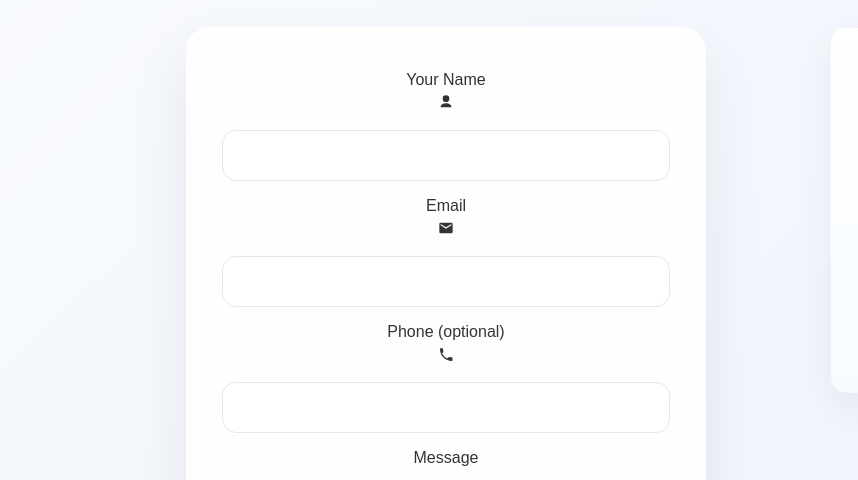
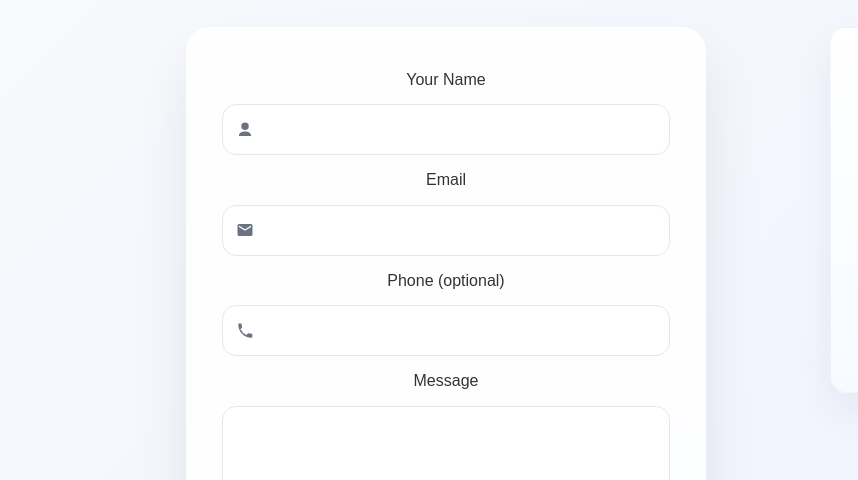
Before and after one commit to azmat88-lhr/SoftNex, a website: page docs/contact.html in a window 1280 px wide. Shown: the part 231-711 px from the top of the page, 0-858 px from the left. Drawn offline with Linux system fonts and the light colour scheme.

Commit message:
add symbol inside the input tags using svg in css
it is now more beautiful

```diff
--- a/docs/index.css
+++ b/docs/index.css
@@ -253,7 +253,17 @@ section h2 {
 }
 
 /* Inputs */
-.contact input,
+.contact input {
+  width: 100%;
+  padding: 16px 18px 16px 48px;
+  margin: 12px 0;
+  border-radius: 14px;
+  border: 1.5px solid #e5e7eb;
+  font-size: 15px;
+  outline: none;
+  transition: all 0.25s ease;
+}
+
 .contact textarea {
   width: 100%;
   padding: 16px 18px;
@@ -264,20 +274,29 @@ section h2 {
   outline: none;
   transition: all 0.25s ease;
 }
+.input-wrap {
+  position: relative;
+}
 
-/* Focus effect */
+.input-wrap .input-icon {
+  position: absolute;
+  left: 14px;
+  top: 50%;
+  transform: translateY(-50%);
+  width: 18px;
+  height: 18px;
+  color: #6b7280;
+  fill: currentColor;
+  pointer-events: none;
+}
 .contact input:focus,
 .contact textarea:focus {
   border-color: #6366f1;
   box-shadow: 0 0 0 4px rgba(99, 102, 241, 0.15);
 }
-
-/* Textarea */
 .contact textarea {
   resize: none;
 }
-
-/* Button */
 .contact .btn {
   margin-top: 18px;
   width: 100%;
@@ -291,8 +310,6 @@ section h2 {
   color: #fff;
   transition: all 0.3s ease;
 }
-
-/* Button hover */
 .contact .btn:hover {
   transform: translateY(-2px);
   box-shadow: 0 14px 30px rgba(99, 102, 241, 0.35);
@@ -317,8 +334,6 @@ section h2 {
     margin-top: 18px;
   }
 }
-
-/* Footer */
 footer {
   background: #0b1c2d;
   color: #fff;
@@ -400,8 +415,6 @@ footer a[href^="mailto:"]:hover {
   border-radius: 999px;
   font-size: 13px;
 }
-
-/* Modal for team profiles */
 .modal-overlay {
   position: fixed;
   inset: 0;
@@ -486,13 +499,11 @@ footer a[href^="mailto:"]:hover {
   background: transparent;
   cursor: pointer;
 }
-
-/* Back white layer (right side only) */
 .back {
   position: absolute;
   top: 0;
   right: 0;
-  width: 70px;              /* more space for arrow */
+  width: 70px;
   height: 100%;
   background: white;
   border-radius: 0 40px 40px 0;
@@ -500,18 +511,16 @@ footer a[href^="mailto:"]:hover {
   display: flex;
   align-items: center;
   justify-content: flex-end;
-  padding-right: 18px;     /* pushes arrow to edge */
+  padding-right: 18px;
 
   opacity: 0;
   transition: opacity 0.25s ease;
   z-index: 1;
 }
-
-/* Arrow */
 .arrow {
   font-size: 22px;
   color: #0f172a;
-  transform: translateX(0);   /* no left shift now */
+  transform: translateX(0);
   opacity: 0;
   transition: opacity 0.3s ease;
 }
@@ -533,7 +542,6 @@ footer a[href^="mailto:"]:hover {
   z-index: 2;
 }
 
-/* Hover animation */
 .glass-btn:hover .front {
   transform: translateX(-32px);
 }
```
